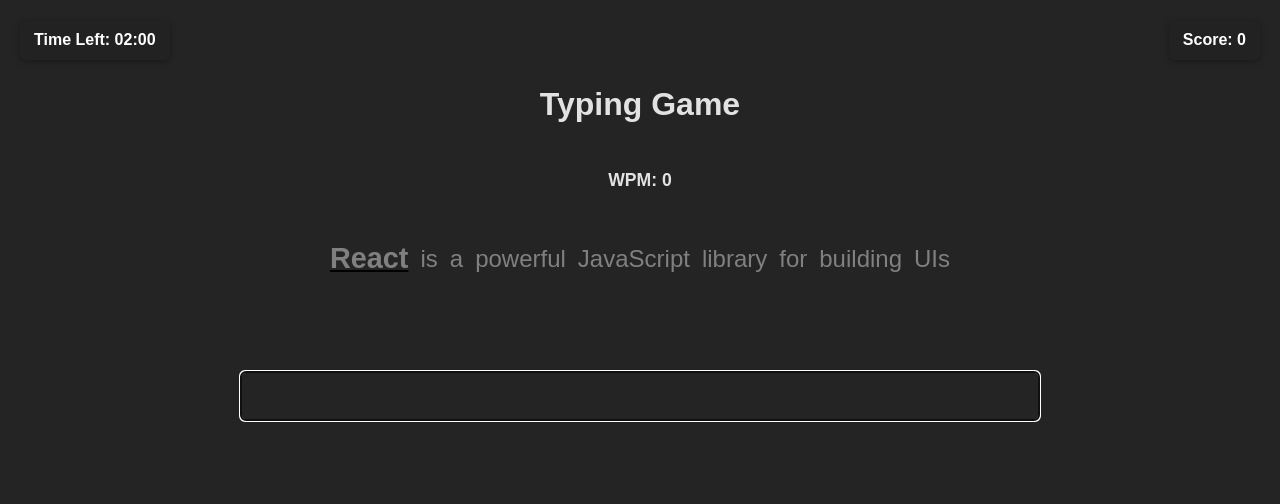
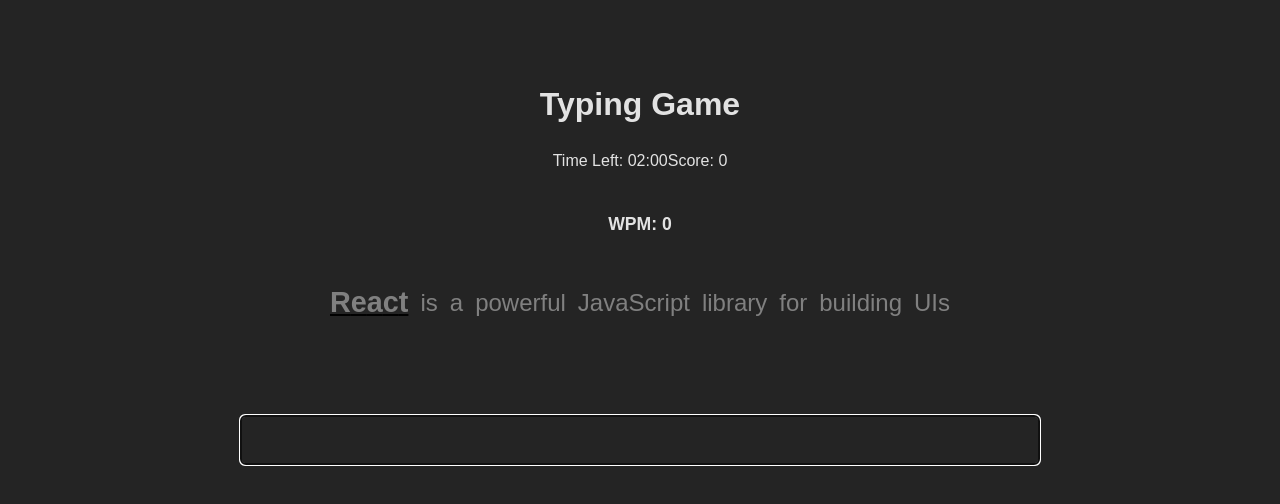
Before and after one commit to kofiarhin/kf-rt-alpha, a React (Vite) app: page / in a window 1280 px wide. Both pictures are taken after a click on the button "Easy (2 min)". Shown: the top 504 px of the page. Built offline with nearby package versions, Linux system fonts and the light colour scheme.

Commit message:
Update App.jsx

```diff
--- a/src/App.jsx
+++ b/src/App.jsx
@@ -87,7 +87,6 @@
     const lastCharTyped = value[lastCharIndex];
     const expectedChar = expected[lastCharIndex];
 
-    // scoring per character
     if (lastCharTyped !== undefined) {
       if (lastCharTyped === expectedChar) {
         setScore(prev => prev + 1);
@@ -201,10 +200,10 @@
       <h1>Typing Game</h1>
 
       {isStarted && (
-        <>
-          <div className="timer-box">Time Left: {formatTime(timeLeft)}</div>
-          <div className="score-box">Score: {score}</div>
-        </>
+        <div className="sticky-header">
+          <span>Time Left: {formatTime(timeLeft)}</span>
+          <span className="score">Score: {score}</span>
+        </div>
       )}
 
       {!isStarted && (
```
